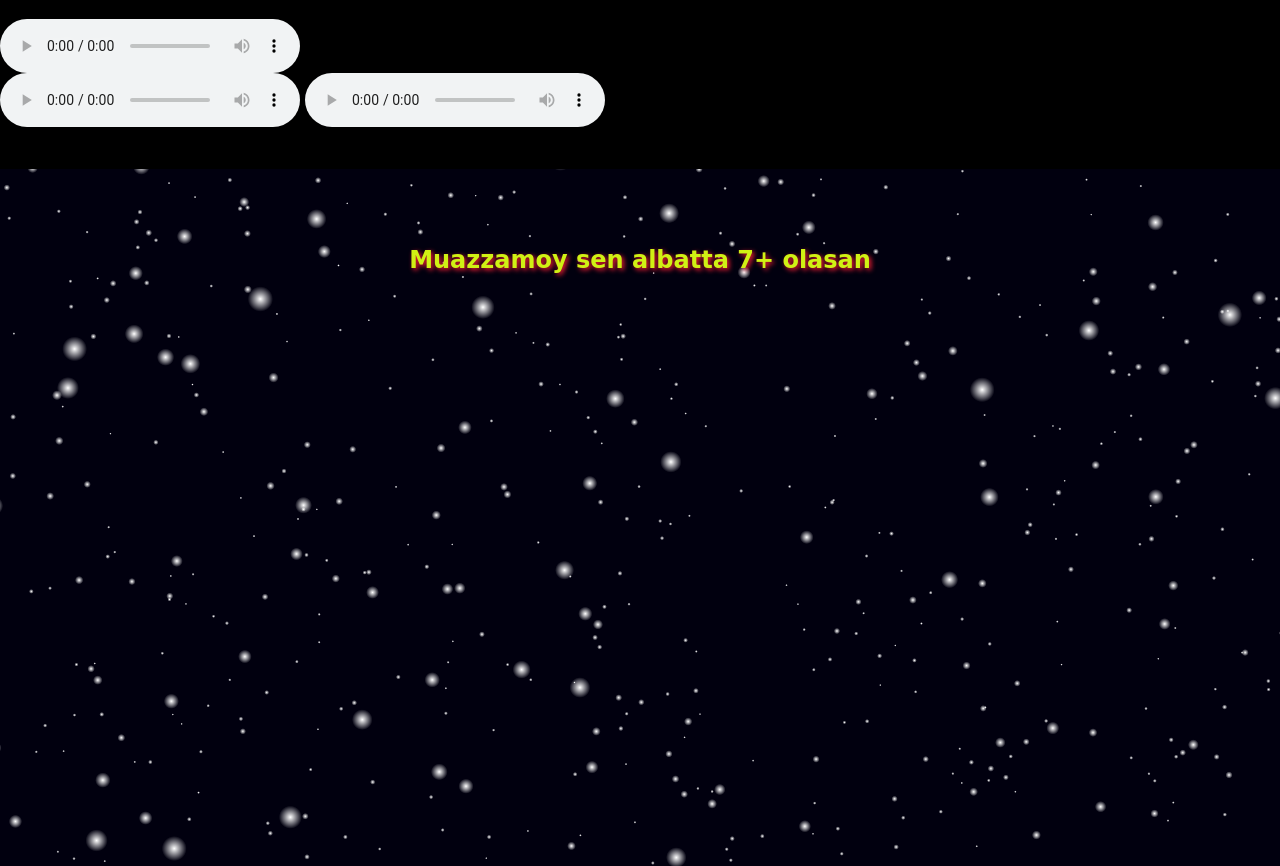
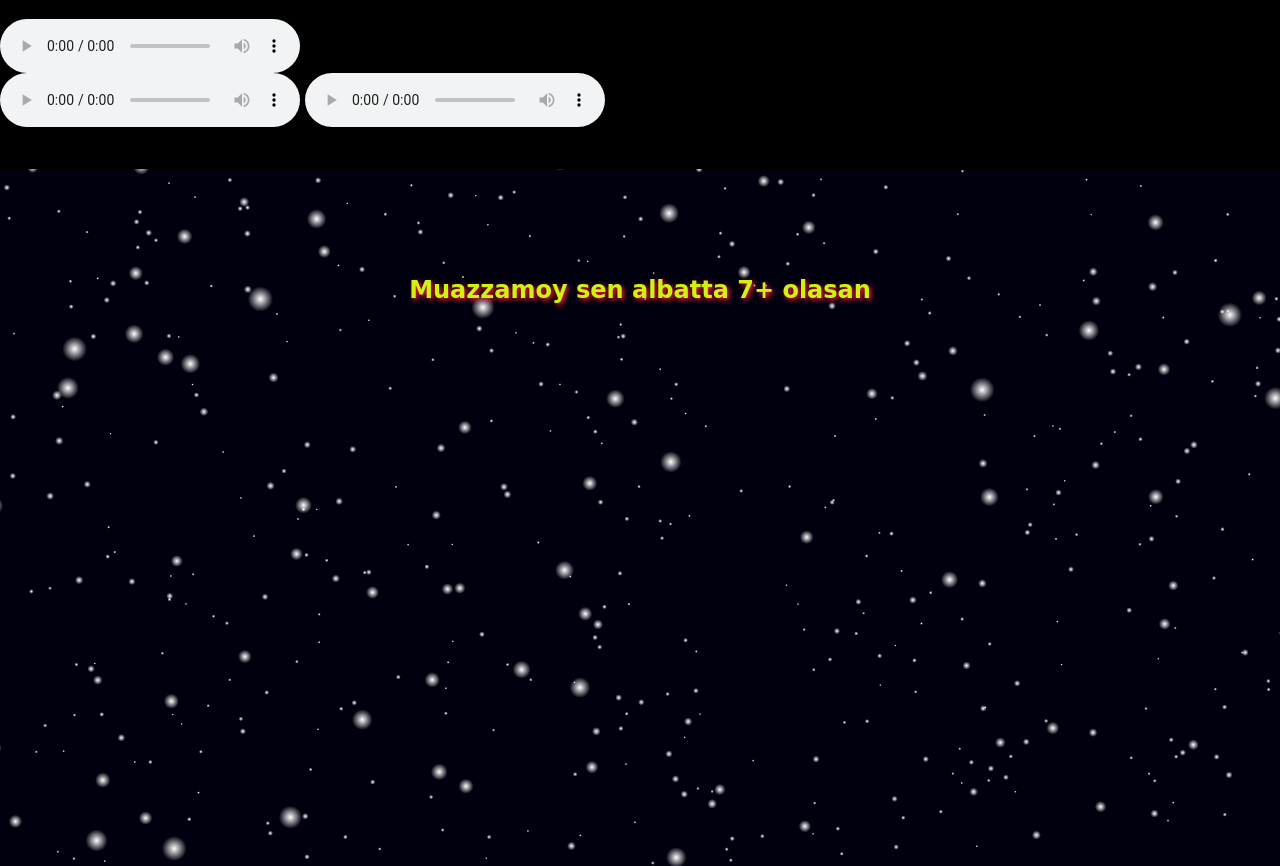
Before and after one commit to KozimjonWebcoder/qormalikasi, a plain HTML site: page index.html in a window 1280 px wide. Shown: the top 866 px of the page. Drawn offline with Linux system fonts and the light colour scheme; a web font is replaced by a local one.

Commit message:
index.html

```diff
--- a/index.html
+++ b/index.html
@@ -43,7 +43,7 @@
    </div>
     <br><br>
     <canvas id="canv"></canvas>
-    <h2>Muazzamoy sen albatta 7+ olasan</h2>
+    <h2 style="margin-top:40px;padding-top:20px">Muazzamoy sen albatta 7+ olasan</h2>
     <br>
 
     <script>
```
